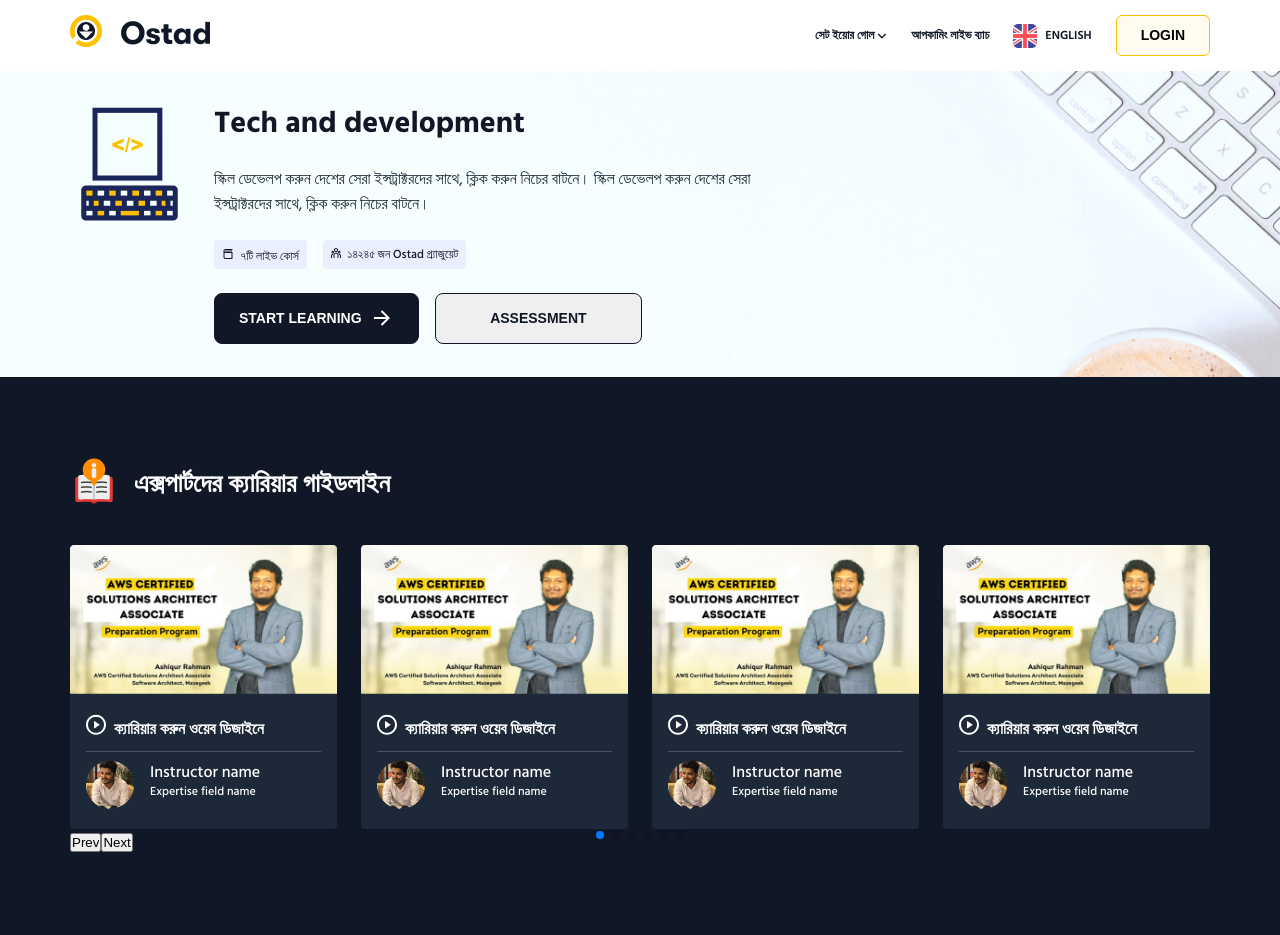
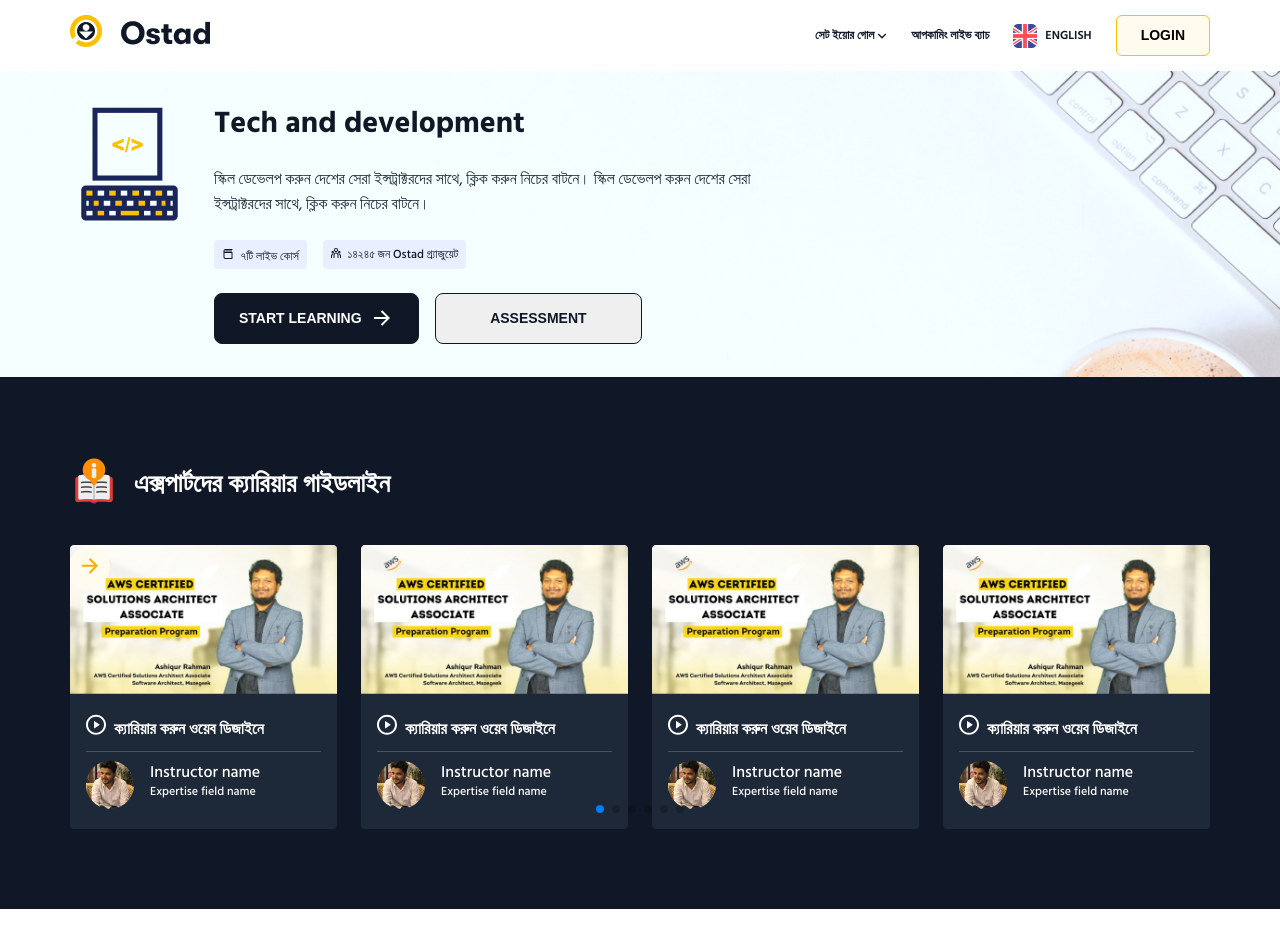
Before and after one commit to iamraihan/ostad-ui-task, a React (Create React App) app: page / in a window 1280 px wide. After the commit the page ends 909 px from the top, so only its background shows below. Built offline with nearby package versions, Linux system fonts and the light colour scheme.

Commit message:
navigation btn

```diff
--- a/src/components/ExpertSwiperBtn/ExpertSwiperBtn.css
+++ b/src/components/ExpertSwiperBtn/ExpertSwiperBtn.css
@@ -0,0 +1,21 @@
+.swiper-btns button {
+  outline: none;
+  border: none;
+  background: transparent;
+}
+
+.expert-swiper-prev-btn,
+.expert-swiper-next-btn {
+  position: absolute;
+  z-index: 10;
+}
+
+.expert-swiper-prev-btn {
+  top: 0;
+  left: 0;
+}
+.expert-swiper-next-btn {
+  z-index: 10;
+  top: 0;
+  left: 0;
+}
--- a/src/components/ExpertSwiperBtn/ExpertSwiperBtn.js
+++ b/src/components/ExpertSwiperBtn/ExpertSwiperBtn.js
@@ -1,6 +1,8 @@
 import React from "react";
 import { useSwiper } from "swiper/react";
 import "./ExpertSwiperBtn.css";
+import leftNavigationBtn from "../../assets/images/expert-career-guideline/left-navigation.svg";
+import rightNavigationBtn from "../../assets/images/expert-career-guideline/right-navigation.svg";
 
 const ExpertSwiperBtn = () => {
   const swiper = useSwiper();
@@ -11,13 +13,13 @@
         className="expert-swiper-next-btn"
         onClick={() => swiper.slidePrev()}
       >
-        Prev
+        <img src={leftNavigationBtn} alt="" />
       </button>
       <button
         className="expert-swiper-prev-btn"
         onClick={() => swiper.slideNext()}
       >
-        Next
+        <img src={rightNavigationBtn} alt="" />
       </button>
     </div>
   );
--- a/src/pages/ExpertGuideline/ExpertGuideline.css
+++ b/src/pages/ExpertGuideline/ExpertGuideline.css
@@ -1,6 +1,6 @@
-.slide-wrapper {
+/* .slide-wrapper {
   position: relative;
-}
+} */
 
 .slider-container {
   max-width: 1300px;
@@ -30,43 +30,8 @@
 .expertSwiper {
   /* padding-left: 49px;
   padding-right: 49px; */
+  /* position: relative; */
 }
-.swiper-container {
+/* .swiper-container {
   position: relative;
-}
-
-.swiper-button-prev,
-.swiper-button-next {
-  position: absolute;
-  top: 50%;
-  transform: translateY(-50%);
-}
-.swiper-button-prev {
-  left: 0;
-}
-.swiper-button-next {
-  right: 0;
-}
-.swiper-button-prev:after,
-.swiper-rtl .swiper-button-next:after {
-  content: url("../../assets/images/expert-career-guideline/left-navigation.svg");
-}
-.swiper-button-next:after,
-.swiper-rtl .swiper-button-prev:after {
-  content: url("../../assets/images/expert-career-guideline/right-navigation.svg");
-}
-
-.swiper-button-prev {
-  left: calc(4% - 40px);
-  margin-bottom: 12px;
-}
-.swiper-button-next {
-  right: calc(4% - 40px);
-  margin-bottom: 12px;
-}
-.swiper-button-prev,
-.swiper-button-next {
-  top: unset !important;
-  bottom: 0px;
-  position: absolute;
-}
+} */
--- a/src/pages/ExpertGuideline/ExpertGuideline.js
+++ b/src/pages/ExpertGuideline/ExpertGuideline.js
@@ -37,8 +37,8 @@
                 clickable: true,
               }}
               // navigation={{
-              //   nextEl: ".swiper-button-next",
-              //   prevEl: ".swiper-button-prev",
+              //   nextEl: ".button-next-slide",
+              //   prevEl: ".button-prev-slide",
               // }}
               breakpoints={{
                 "@0.00": {
@@ -89,6 +89,8 @@
               <SwiperSlide>
                 <ExpertCareerCard />
               </SwiperSlide>
+              {/* <div className="button-next-slide">next</div>
+              <div className="button-prev-slide">prev</div> */}
               <ExpertSwiperBtn />
             </Swiper>
           </div>
```
